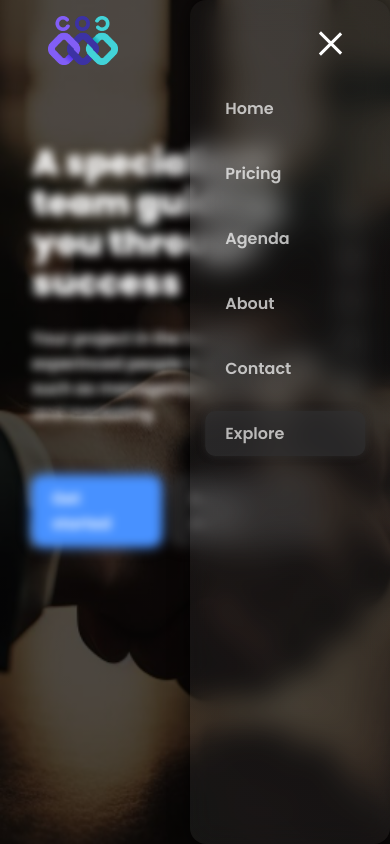
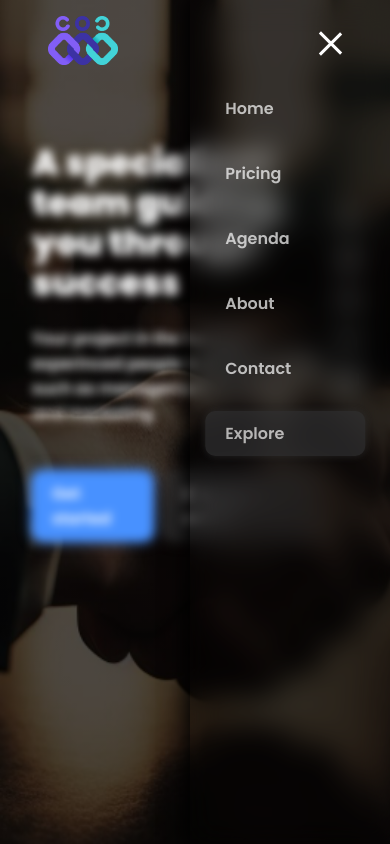
Before and after one commit to hkosaimi/union, a plain HTML site: page index.html in a window 390 px wide. Both pictures are taken after a click on the element 327 px from the left and 43 px from the top of the page. Drawn offline with Linux system fonts and the light colour scheme.

Commit message:
fixing navbar

```diff
--- a/index.html
+++ b/index.html
@@ -4,9 +4,7 @@
     <meta charset="UTF-8" />
     <meta name="viewport" content="width=device-width, initial-scale=1.0" />
     <link rel="stylesheet" href="./style.css" />
-    <link
-      rel="stylesheet"
-      href="https://cdnjs.cloudflare.com/ajax/libs/font-awesome/4.7.0/css/font-awesome.min.css" />
+    <script src="https://kit.fontawesome.com/c22e521563.js" crossorigin="anonymous"></script>
     <title>Union</title>
   </head>
   <body>
@@ -51,7 +49,7 @@
         </p>
         <div class="homeBtn">
           <a>Get started</a>
-          <a>Book a demo</a>
+          <a> <i class="fa-solid fa-pen-to-square"></i> Book a demo</a>
         </div>
       </div>
       <div class="homeSide">
--- a/style.css
+++ b/style.css
@@ -164,6 +164,9 @@ body {
   }
   .homeBtn {
     display: flex;
+    height: 60px;
+    justify-content: start;
+    align-items: center;
   }
 
   .show {
@@ -177,9 +180,8 @@ body {
     animation-name: navanimation;
     animation-duration: 2s;
     /* From https://css.glass */
-    background: linear-gradient(45deg, rgba(112, 111, 111, 0.15), rgba(29, 28, 28, 0.3));
-    border-radius: 16px;
-    box-shadow: 0 0 20px rgba(0, 0, 0, 0.7);
+    background: linear-gradient(90deg, rgba(0, 0, 0, 0.3), rgba(0, 0, 0, 0.3));
+    box-shadow: 0 0 20px 5px rgb(0, 0, 0);
     backdrop-filter: blur(14.2px);
     -webkit-backdrop-filter: blur(14.2px);
   }
```
